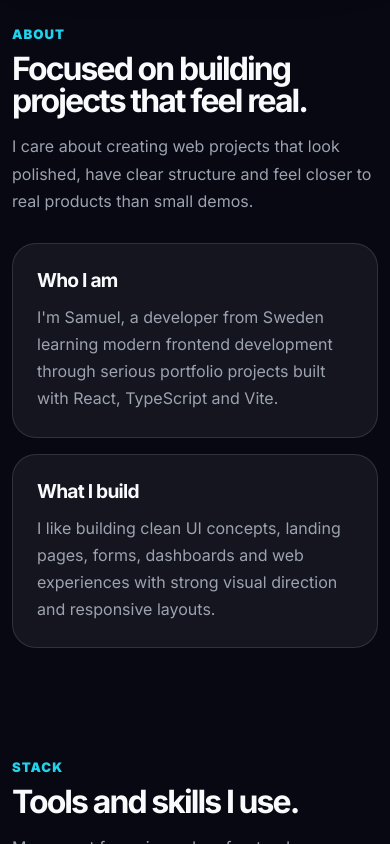
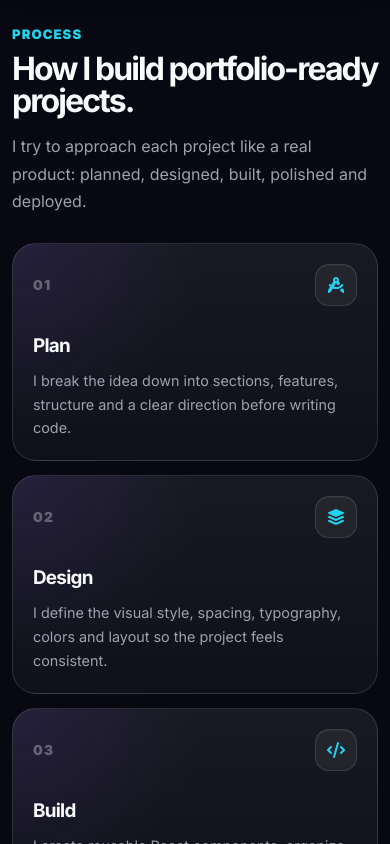
Before and after one commit to samme-commit/portfolio, a React app: page / in a window 390 px wide. Shown: the part 5100-5944 px from the top of the page. Built offline with nearby package versions, Linux system fonts and the light colour scheme; the HTML template or start-up script is replaced by a standard one.

Commit message:
feat: add project process section

```diff
--- a/src/App.css
+++ b/src/App.css
@@ -15,6 +15,7 @@
 }
 
 #projects,
+#process,
 #about,
 #skills,
 #contact {
--- a/src/App.tsx
+++ b/src/App.tsx
@@ -7,6 +7,7 @@ import { Header } from "./components/Header/Header";
 import { Hero } from "./components/Hero/Hero";
 import { Services } from "./components/Services/Services";
 import { Skills } from "./components/Skills/Skills";
+import { Process } from "./components/Process/Process";
 import "./App.css";
 
 export default function App() {
@@ -20,6 +21,7 @@ export default function App() {
         <Hero />
         <Services />
         <FeaturedProjects />
+        <Process />
         <About />
         <Skills />
         <Contact />
--- a/src/components/Header/Header.tsx
+++ b/src/components/Header/Header.tsx
@@ -12,6 +12,7 @@ export function Header() {
 
       <nav className="header-nav" aria-label="Main navigation">
         <a href="#projects">Projects</a>
+        <a href="#process">Process</a>
         <a href="#about">About</a>
         <a href="#skills">Skills</a>
         <a href="#contact">Contact</a>
--- /dev/null
+++ b/src/components/Process/Process.css
@@ -0,0 +1,114 @@
+.process-grid {
+  display: grid;
+  grid-template-columns: repeat(5, 1fr);
+  gap: 14px;
+}
+
+.process-card {
+  position: relative;
+  overflow: hidden;
+  min-height: 260px;
+  padding: 20px;
+  border: 1px solid var(--border);
+  border-radius: 24px;
+  background:
+    radial-gradient(circle at top left, rgba(139, 92, 246, 0.12), transparent 12rem),
+    linear-gradient(
+      180deg,
+      rgba(255, 255, 255, 0.07),
+      rgba(255, 255, 255, 0.035)
+    );
+  transition:
+    transform 220ms ease,
+    border-color 220ms ease,
+    background 220ms ease;
+}
+
+.process-card::before {
+  content: "";
+  position: absolute;
+  inset: 0;
+  background:
+    linear-gradient(
+      135deg,
+      rgba(139, 92, 246, 0.16),
+      transparent 38%,
+      rgba(34, 211, 238, 0.1)
+    );
+  opacity: 0;
+  transition: opacity 220ms ease;
+}
+
+.process-card:hover {
+  transform: translateY(-4px);
+  border-color: rgba(255, 255, 255, 0.22);
+}
+
+.process-card:hover::before {
+  opacity: 1;
+}
+
+.process-card > * {
+  position: relative;
+  z-index: 1;
+}
+
+.process-card-top {
+  display: flex;
+  align-items: center;
+  justify-content: space-between;
+  gap: 12px;
+}
+
+.process-number {
+  color: rgba(248, 250, 252, 0.32);
+  font-size: 0.86rem;
+  font-weight: 900;
+  letter-spacing: 0.08em;
+}
+
+.process-icon {
+  display: grid;
+  place-items: center;
+  width: 42px;
+  height: 42px;
+  border: 1px solid var(--border);
+  border-radius: 14px;
+  background: rgba(255, 255, 255, 0.055);
+  color: var(--cyan);
+  box-shadow: inset 0 1px 0 rgba(255, 255, 255, 0.05);
+}
+
+.process-card h3 {
+  margin: 42px 0 0;
+  color: var(--text);
+  font-size: 1.18rem;
+  letter-spacing: -0.04em;
+}
+
+.process-card p {
+  margin: 12px 0 0;
+  color: var(--muted);
+  font-size: 0.9rem;
+  line-height: 1.65;
+}
+
+@media (max-width: 1080px) {
+  .process-grid {
+    grid-template-columns: repeat(3, 1fr);
+  }
+}
+
+@media (max-width: 760px) {
+  .process-grid {
+    grid-template-columns: 1fr;
+  }
+
+  .process-card {
+    min-height: auto;
+  }
+
+  .process-card h3 {
+    margin-top: 28px;
+  }
+}
--- /dev/null
+++ b/src/components/Process/Process.tsx
@@ -0,0 +1,77 @@
+import { FontAwesomeIcon } from "@fortawesome/react-fontawesome";
+import {
+  faCode,
+  faCompassDrafting,
+  faLayerGroup,
+  faRocket,
+  faWandMagicSparkles,
+} from "@fortawesome/free-solid-svg-icons";
+import { SectionHeader } from "../SectionHeader/SectionHeader";
+import "./Process.css";
+
+const processSteps = [
+  {
+    number: "01",
+    icon: faCompassDrafting,
+    title: "Plan",
+    description:
+      "I break the idea down into sections, features, structure and a clear direction before writing code.",
+  },
+  {
+    number: "02",
+    icon: faLayerGroup,
+    title: "Design",
+    description:
+      "I define the visual style, spacing, typography, colors and layout so the project feels consistent.",
+  },
+  {
+    number: "03",
+    icon: faCode,
+    title: "Build",
+    description:
+      "I create reusable React components, organize data and keep the code clean and easy to extend.",
+  },
+  {
+    number: "04",
+    icon: faWandMagicSparkles,
+    title: "Polish",
+    description:
+      "I refine responsive behavior, animations, hover states, screenshots and small UI details.",
+  },
+  {
+    number: "05",
+    icon: faRocket,
+    title: "Deploy",
+    description:
+      "I publish the project, write a README, add screenshots and make it portfolio-ready.",
+  },
+];
+
+export function Process() {
+  return (
+    <section className="section-block process-section" id="process">
+      <SectionHeader
+        eyebrow="Process"
+        title="How I build portfolio-ready projects."
+        description="I try to approach each project like a real product: planned, designed, built, polished and deployed."
+      />
+
+      <div className="process-grid">
+        {processSteps.map((step) => (
+          <article className="process-card" key={step.title}>
+            <div className="process-card-top">
+              <span className="process-number">{step.number}</span>
+
+              <div className="process-icon">
+                <FontAwesomeIcon icon={step.icon} />
+              </div>
+            </div>
+
+            <h3>{step.title}</h3>
+            <p>{step.description}</p>
+          </article>
+        ))}
+      </div>
+    </section>
+  );
+}
```
